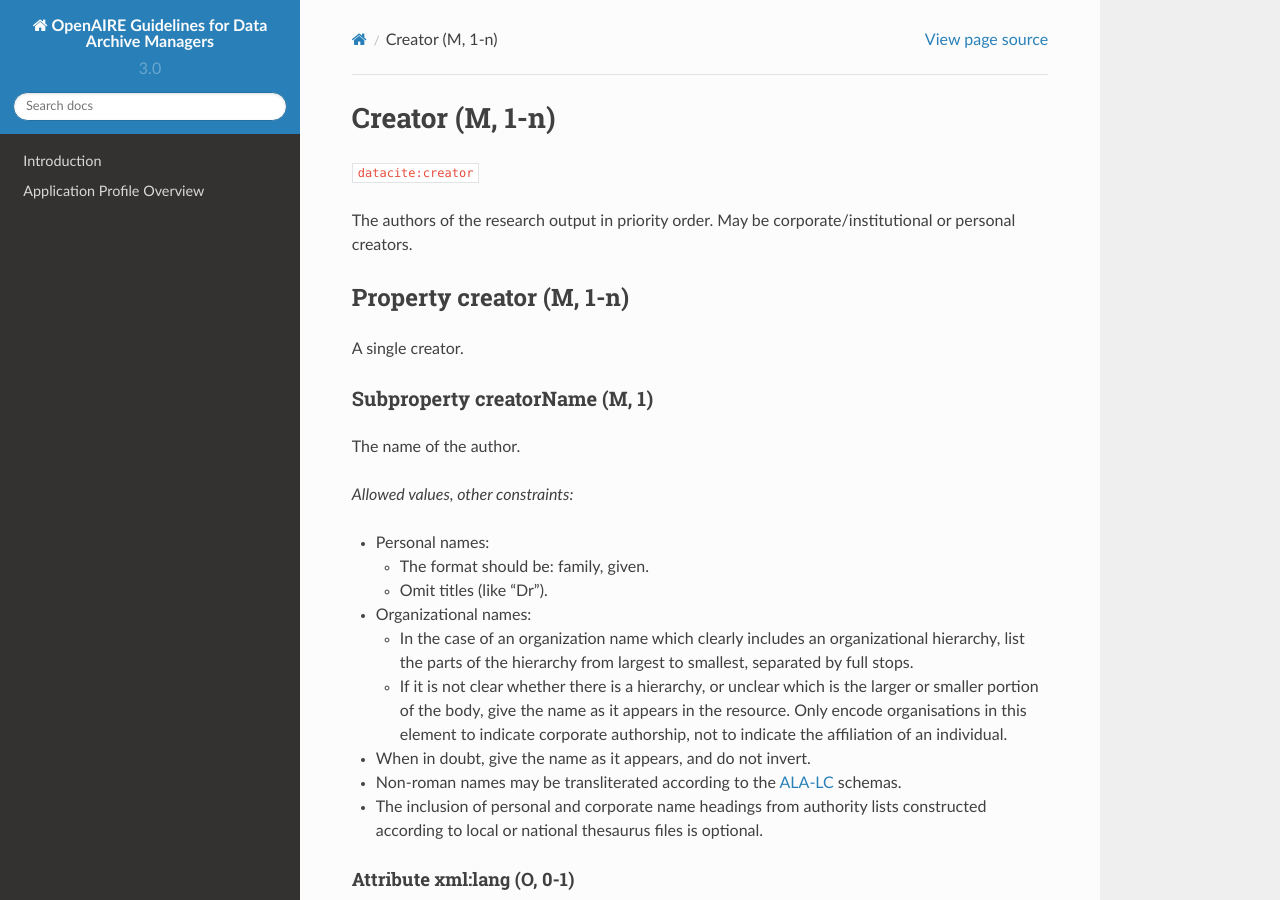
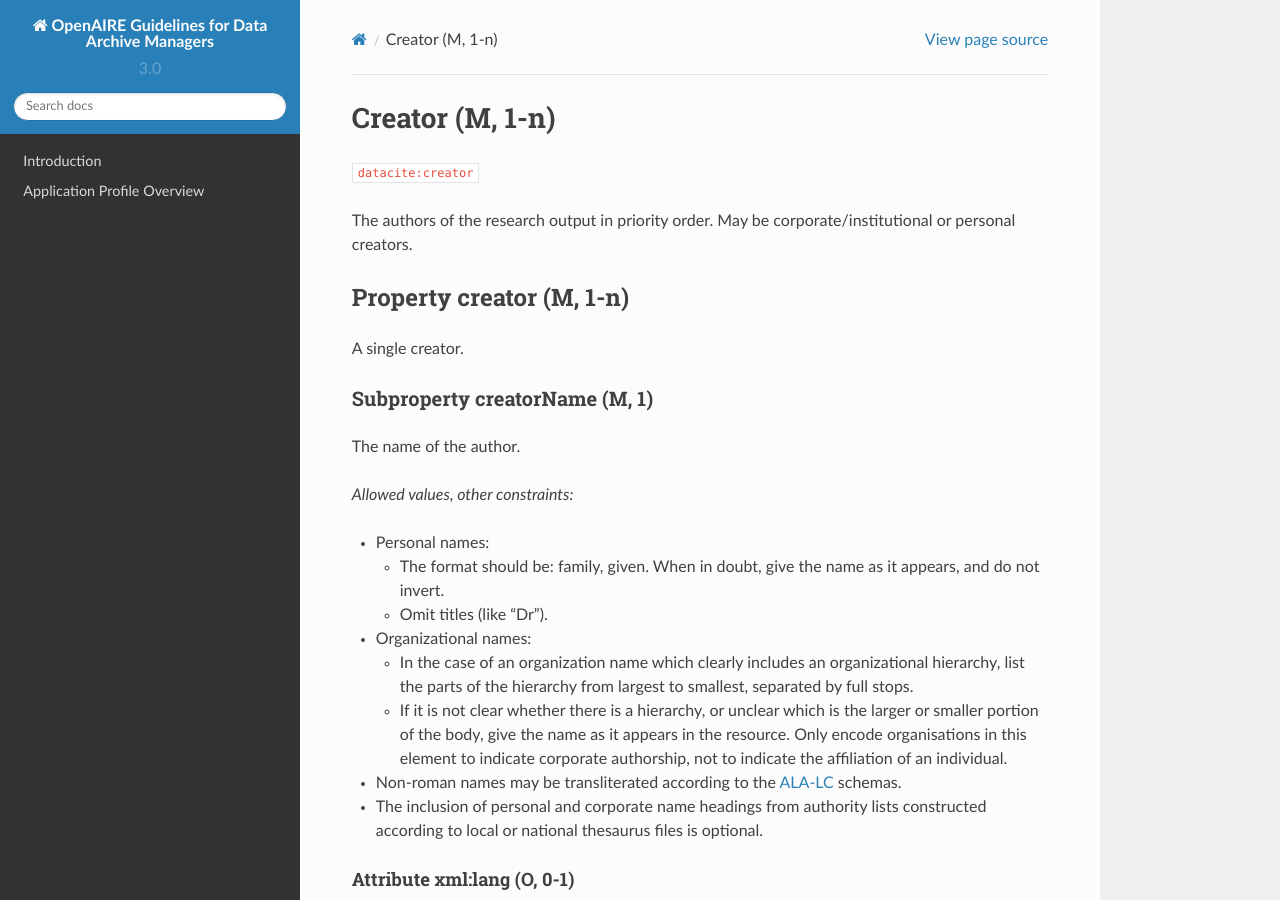
Before and after one commit to openaire/guidelines-data-archives, a Sphinx documentation site: the page built from docs/field_creator.rst, in a window 1280 px wide and 900 px high. Built offline with Sphinx 7.4.7 and the Read the Docs theme 2.0.0, drawn with Linux system fonts in a browser that asks for light colours; a script that is not in the unit is left out.

```diff
--- a/docs/field_creator.rst
+++ b/docs/field_creator.rst
@@ -23,14 +23,13 @@ The name of the author.
 
 * Personal names:
 
-  * The format should be: family, given.
+  * The format should be: family, given. When in doubt, give the name as it appears, and do not invert.
   * Omit titles (like “Dr”).
 
 * Organizational names:
 
   * In the case of an organization name which clearly includes an organizational hierarchy, list the parts of the hierarchy from largest to smallest, separated by full stops.
   * If it is not clear whether there is a hierarchy, or unclear which is the larger or smaller portion of the body, give the name as it appears in the resource. Only encode organisations in this element to indicate corporate authorship, not to indicate the affiliation of an individual.
-* When in doubt, give the name as it appears, and do not invert.
 * Non-roman names may be transliterated according to the `ALA-LC <http://www.loc.gov/catdir/cpso/roman.html>`_ schemas.
 * The inclusion of personal and corporate name headings from authority lists constructed according to local or national thesaurus files is optional.
 
```
